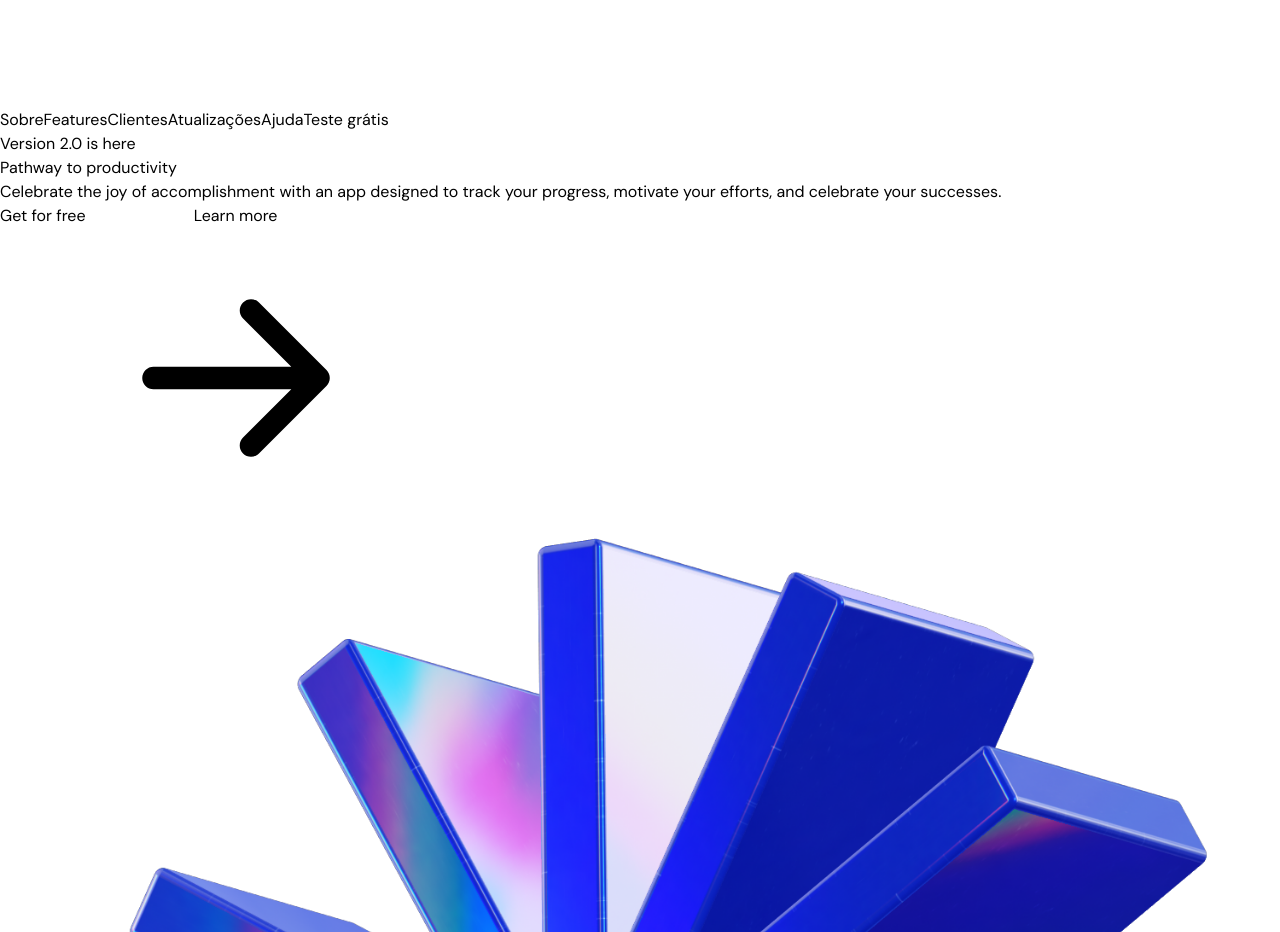
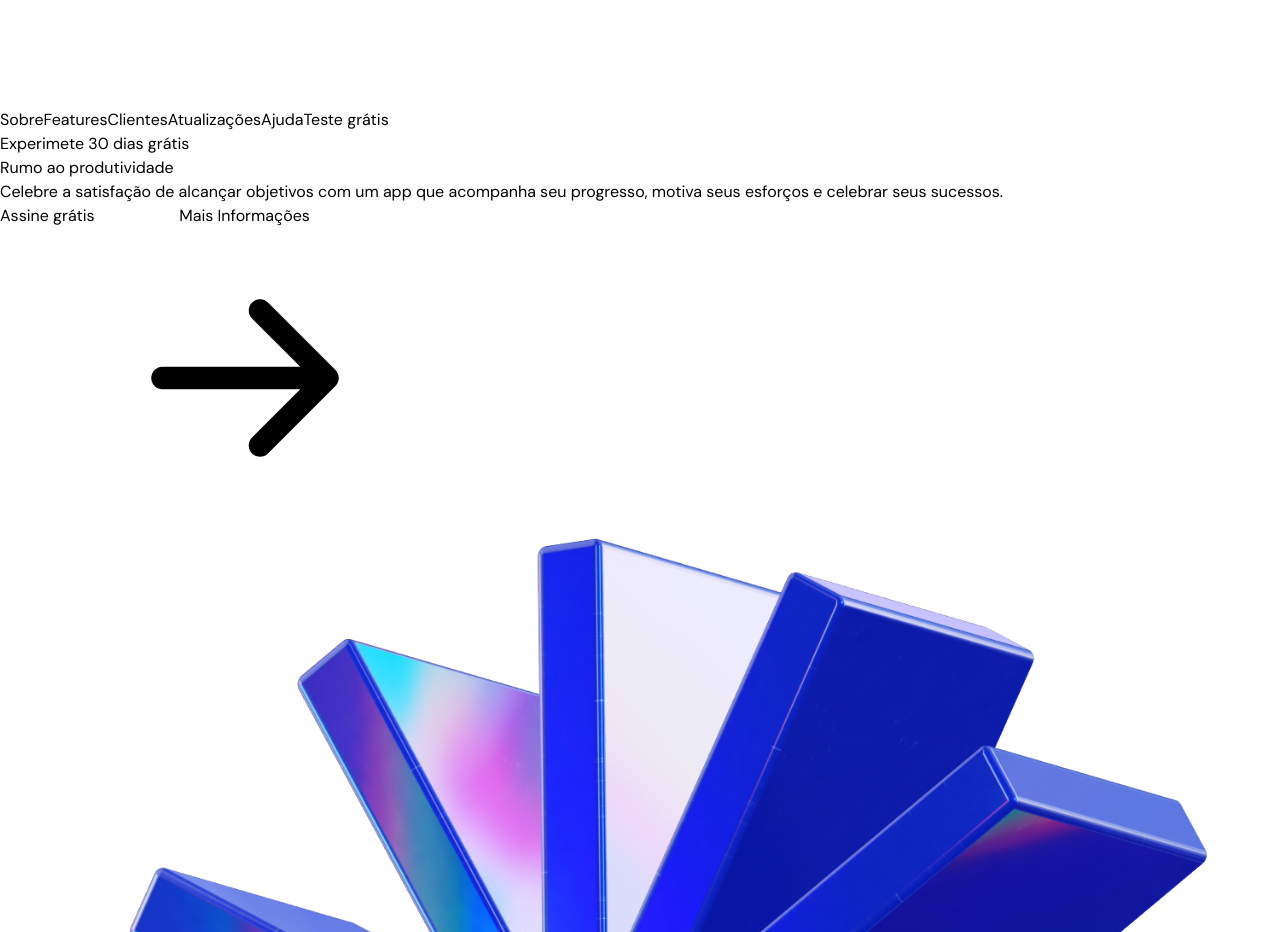
Before and after one commit to Carlos-Levi/RastroPro, a Next.js app: page / in a window 1280 px wide. Shown: the part 2540-3472 px from the top of the page. Built offline with nearby package versions, Linux system fonts and the light colour scheme.

Commit message:
Update Hero.tsx

```diff
--- a/src/sections/Hero.tsx
+++ b/src/sections/Hero.tsx
@@ -28,19 +28,19 @@ export const Hero = () => {
       <div className="container">
         <div className="md:flex items-center">
           <div className="md:w-[478px]">
-            <div className="tag">Version 2.0 is here</div>
+            <div className="tag">Experimete 30 dias grátis</div>
             <h1 className="text-5xl md:text-7xl font-bold tracking-tighter bg-gradient-to-b from-black to-[#001E80] text-transparent bg-clip-text mt-6">
-              Pathway to productivity
+              Rumo ao produtividade
             </h1>
             <p className="text-xl text-[#010D3E] tracking-tight mt-6">
-              Celebrate the joy of accomplishment with an app designed to track
-              your progress, motivate your efforts, and celebrate your
-              successes.
+              Celebre a satisfação de alcançar objetivos com um app que acompanha seu progresso,
+              motiva seus esforços e celebrar seus sucessos.
+
             </p>
             <div className="flex gap-1 items-center mt-[30px]">
-              <button className="btn btn-primary">Get for free</button>
+              <button className="btn btn-primary">Assine grátis</button>
               <button className="btn btn-text gap-1">
-                <span>Learn more</span>
+                <span>Mais Informações</span>
                 <ArrowIcon className="h-5 w-5" />
               </button>
             </div>
```
